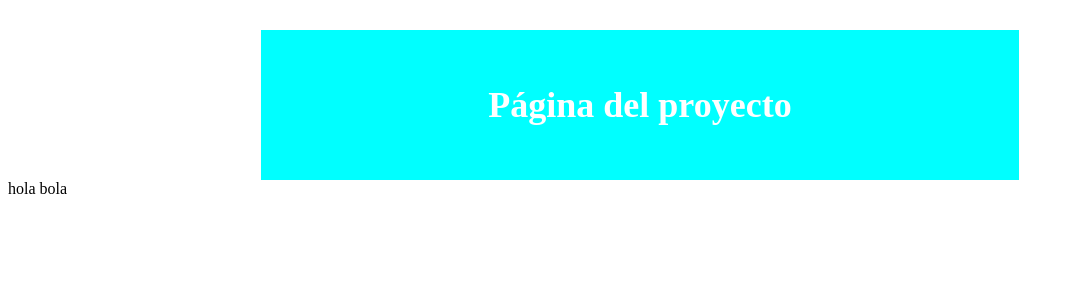
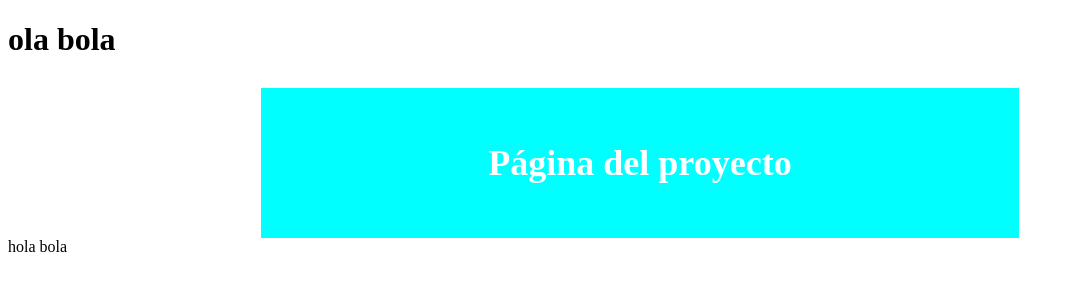
Before and after one commit to holakjma/karla.github.io, a plain HTML site: page index.html in a window 1280 px wide. Shown: the whole page, without its empty margins (0-1074 px from the left). Drawn offline with Linux system fonts and the light colour scheme.

Commit message:
Se agregaron atributos al header al index.html

```diff
--- a/index.html
+++ b/index.html
@@ -6,6 +6,9 @@
     <link rel="stylesheet" href="css/estilos.css">
 </head>
 <body>
+    <header>
+        <h1>ola bola</h1>
+    </header>
     <section>
        <h2>Página del proyecto</h2>
     </section>
```
